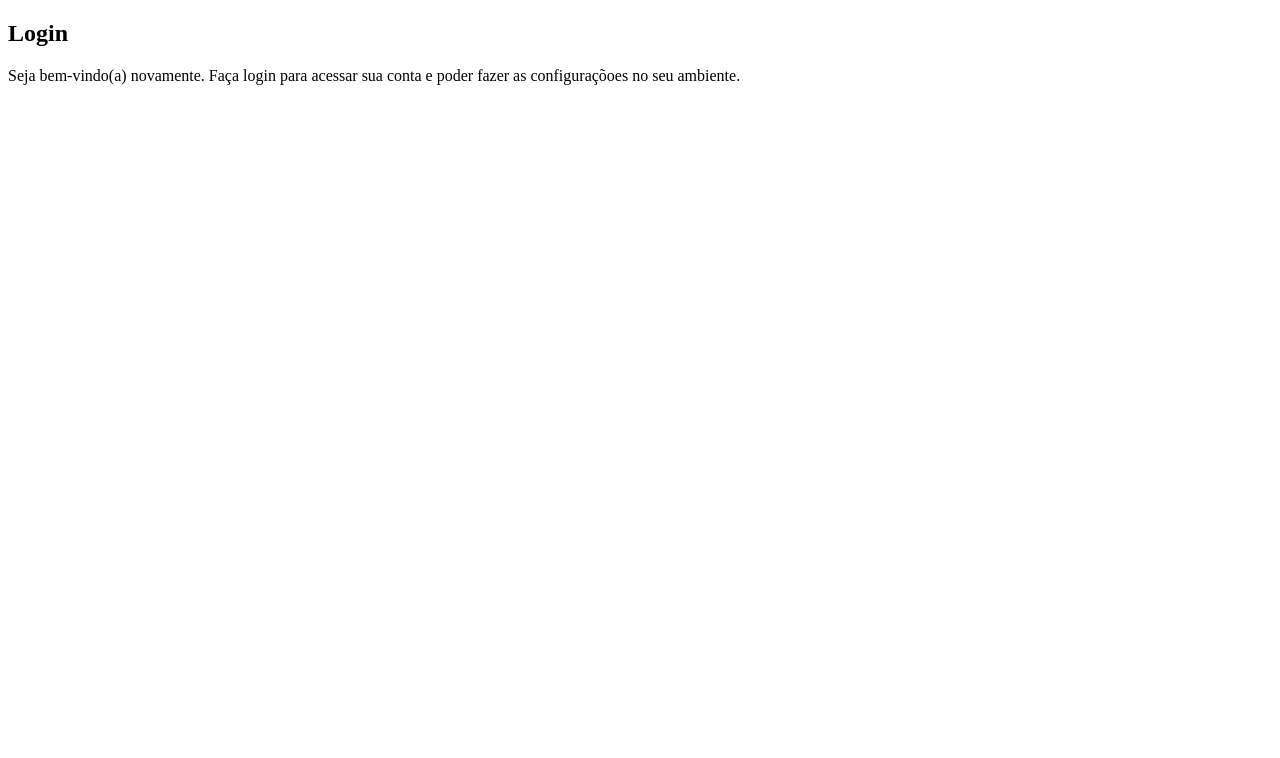
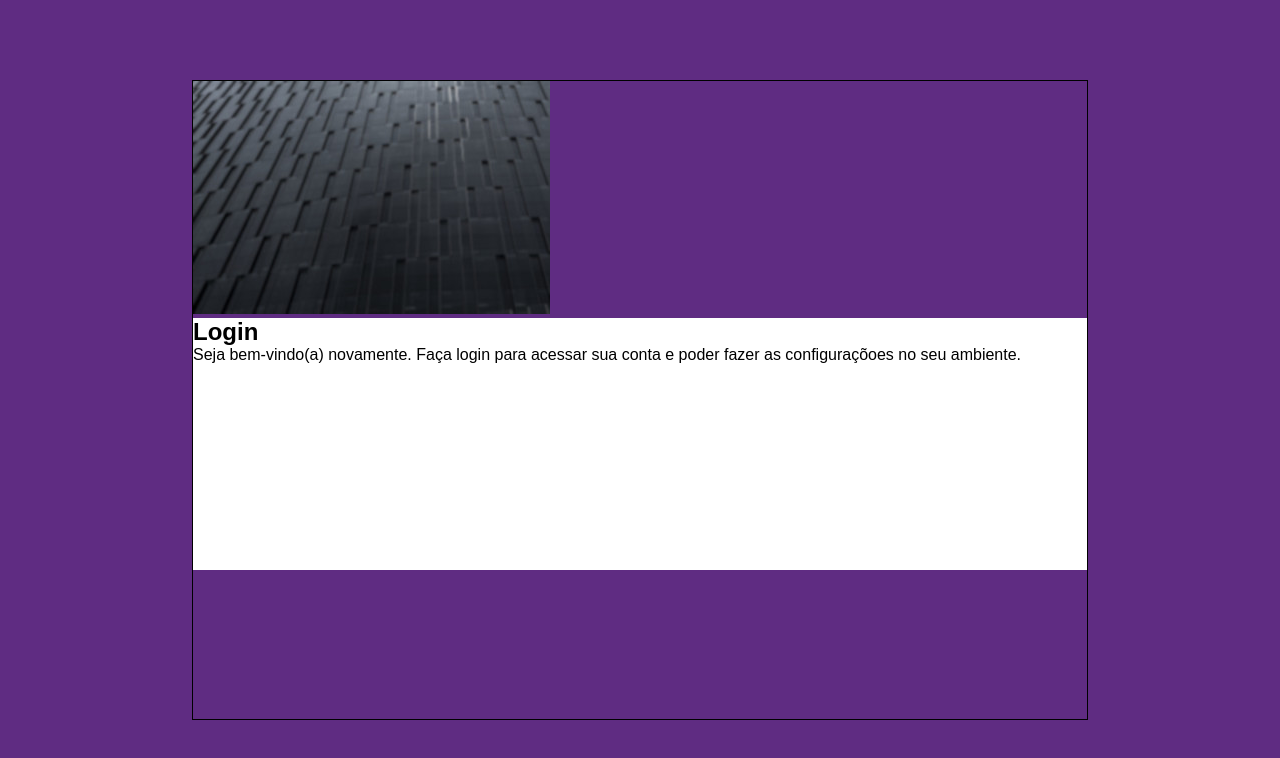
Before and after one commit to Vsousa7/projeto-login, a plain HTML site: page index.html in a window 1280 px wide. Drawn offline with Linux system fonts and the light colour scheme.

Commit message:
atualizei o estilo

```diff
--- a/estilos/style.css
+++ b/estilos/style.css
@@ -4,3 +4,44 @@
 Verde: #49a09d
 Lilás: #5f2c82
 */
+
+*{
+    margin: 0px;
+    padding: 0px;
+    font-family: Arial, Helvetica, sans-serif;
+    box-sizing: border-box;
+}
+
+:root{
+    --cor01: #49a09d;
+    --cor02: #5f2c82;
+}
+
+html{
+    height: 100vh;
+}
+
+body{
+    background-color: #5f2c82;
+}
+
+main{
+    width: 100vw;
+}
+
+section#login{
+    width: 70vw;
+    height: 80vh;
+    margin-bottom: 0px;
+    position: absolute;
+    top: 50%;
+    left: 50%;
+    transform: translate(-50%, -50%);
+    border: 1px solid black;
+}
+
+div#form{
+    background-color: white;
+    height: 252px;
+    margin-top: 0px;
+}
--- a/index.html
+++ b/index.html
@@ -12,7 +12,7 @@
         <section id="login">
 
             <div id="imagem">
-
+                <img src="imagens/b-01-p.jpg" alt="">
             </div>
 
             <div id="form">
```
Also changed, not shown: imagens/b-01-p.jpg (added).
